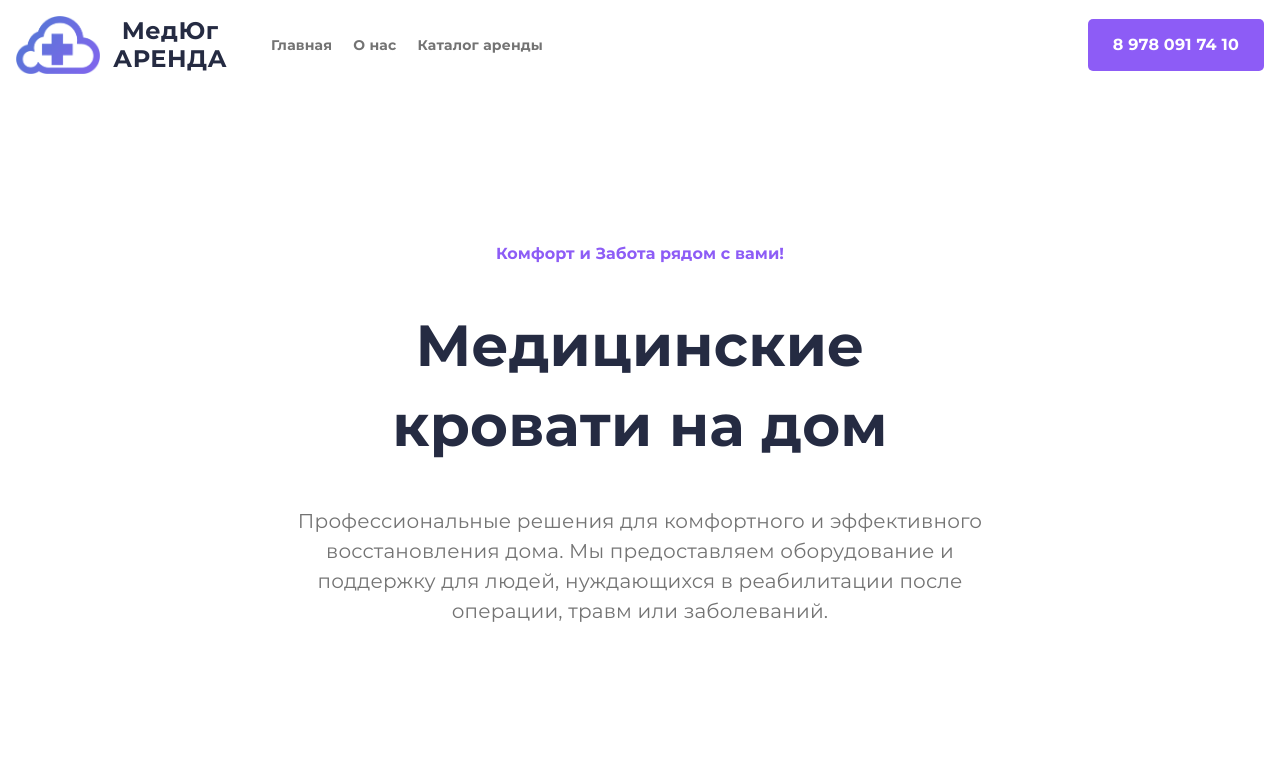
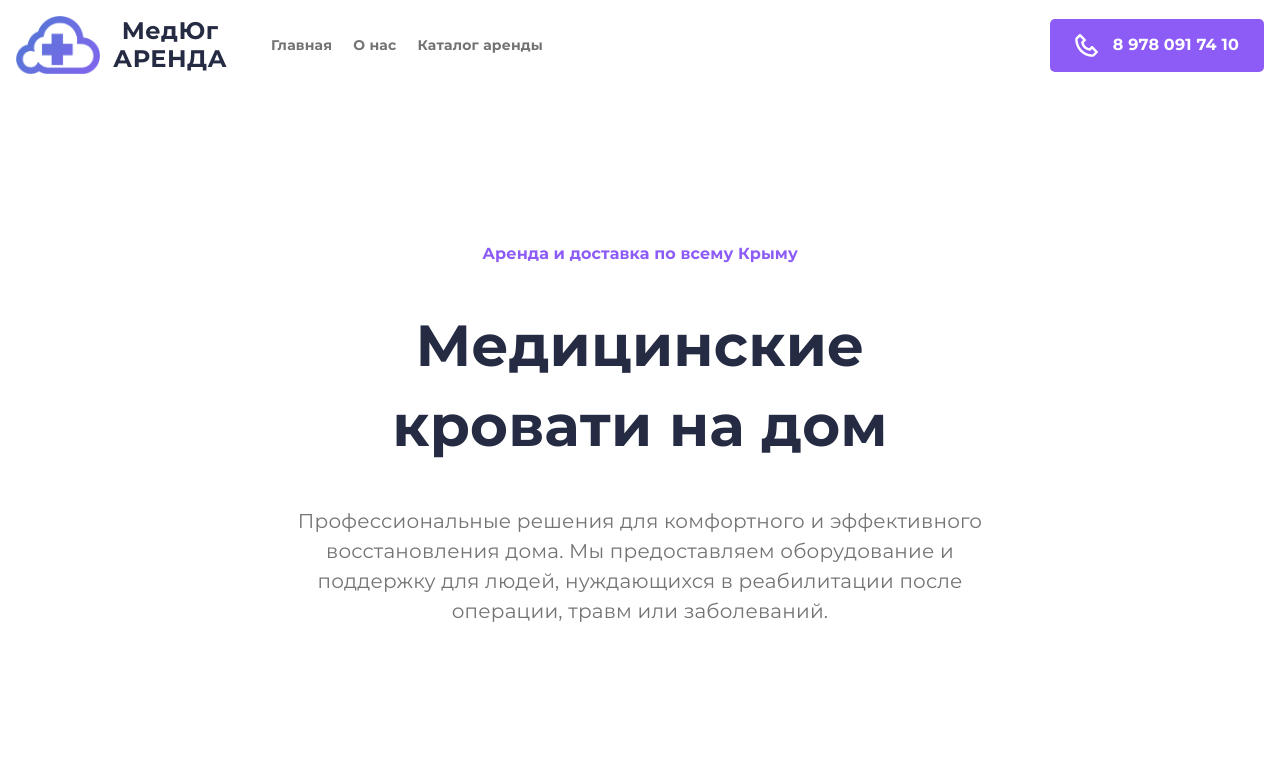
Before and after one commit to simfart/badsrent, a React (Vite) app: page / in a window 1280 px wide. Shown: the top 776 px of the page. Built offline with nearby package versions, Linux system fonts and the light colour scheme.

Commit message:
background

```diff
--- a/src/features/aboutUs/AboutUs.module.scss
+++ b/src/features/aboutUs/AboutUs.module.scss
@@ -35,7 +35,6 @@
   position: relative;
   width: 50%;
   max-width: 444px;
-  padding-left: 36px;
 
   .imgPict {
     position: absolute;
@@ -63,7 +62,6 @@
 .aboutUsContent {
   width: 50%;
   text-align: left;
-  padding-right: 36px;
   max-width: 686px;
   h2 {
     font-weight: 700;
@@ -82,7 +80,6 @@
 }
 
 .whyUs {
-  padding: 0 36px;
   h3 {
     font-weight: 700;
     font-size: 14px;
--- a/src/features/mainContent/MainContent.module.scss
+++ b/src/features/mainContent/MainContent.module.scss
@@ -3,6 +3,7 @@
   align-items: center;
   justify-content: center;
   flex-direction: column;
+  padding: 0 36px;
 
   &__intro {
     margin: 112px 0;
--- a/src/features/mainContent/MainContent.tsx
+++ b/src/features/mainContent/MainContent.tsx
@@ -15,7 +15,7 @@
           element={
             <>
               <section id="main" className={styles.mainContent__intro}>
-                <h3>Комфорт и Забота рядом с вами!</h3>
+                <h3>Аренда и доставка по всему Крыму</h3>
                 <h1>Медицинские кровати на дом</h1>
                 <p className={styles.mainAbout}>
                   Профессиональные решения для комфортного и эффективного
--- a/src/features/productList/ProductList.module.scss
+++ b/src/features/productList/ProductList.module.scss
@@ -4,7 +4,6 @@
   flex-direction: column;
   justify-content: space-around;
   margin: 112px;
-  padding: 0 36px;
   flex-wrap: wrap; // Подготовим к адаптивности
   align-items: start;
 
--- a/src/index.css
+++ b/src/index.css
@@ -35,6 +35,7 @@
   place-items: center;
   min-width: 320px;
   min-height: 100vh;
+  background-color: #ffffff;
 }
 
 h1 {
--- a/src/shared/assets/images/index.ts
+++ b/src/shared/assets/images/index.ts
@@ -4,6 +4,7 @@
 import vectorImg from './Vector.png';
 import bad1Img from './bad1.jpg';
 import phoneIcon from './phone.svg';
+import phoneLightIcon from './phone-light.svg';
 import mailIcon from './mail.svg';
 import telegramIcon from './telegram.svg';
 
@@ -16,4 +17,5 @@
   mailIcon,
   phoneIcon,
   telegramIcon,
+  phoneLightIcon,
 };
--- a/src/widgets/header/Header.tsx
+++ b/src/widgets/header/Header.tsx
@@ -1,5 +1,5 @@
 import { FC } from 'react';
-import { logoIcon } from 'shared/assets/images';
+import { logoIcon, phoneLightIcon } from 'shared/assets/images';
 import styles from './Header.module.scss';
 
 const Header: FC = () => {
@@ -35,7 +35,11 @@
         </nav>
       </div>
 
-      <button className={styles.contact}>8 978 091 74 10</button>
+      <a href="tel:+79780917410">
+        <button className={styles.contact}>
+          <img src={phoneLightIcon} alt="Позвонить" /> 8 978 091 74 10
+        </button>
+      </a>
     </header>
   );
 };
```
Also changed, not shown: src/shared/assets/images/phone-light.svg (added).
